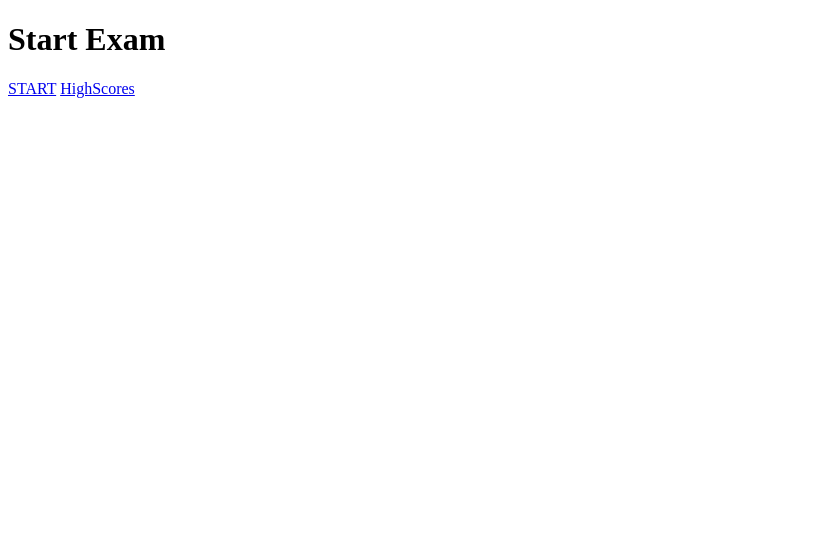
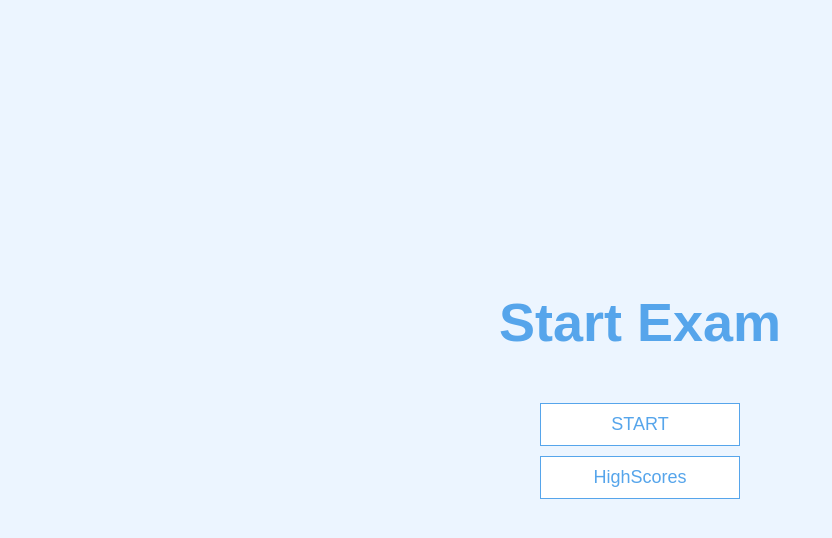
Before and after one commit to demola07/e_Exam, a website: page dist/index.html in a window 1280 px wide. Shown: the whole page, without its empty margins (0-832 px from the left). Drawn offline with Linux system fonts and the light colour scheme; the site is published under a folder, as on GitHub Pages, so addresses that start at the root find nothing.

Commit message:
Fixed broken links in html files

```diff
--- a/dist/index.html
+++ b/dist/index.html
@@ -5,14 +5,14 @@
     <meta name="viewport" content="width=device-width, initial-scale=1.0" />
     <meta http-equiv="X-UA-Compatible" content="ie=edge" />
     <title>e_Exam</title>
-    <link rel="stylesheet" href="/app.css" />
+    <link rel="stylesheet" href="app.css" />
   </head>
   <body>
     <div class="container">
       <div id="home" class="flex-center flex-column">
         <h1>Start Exam</h1>
-        <a class="btn" href="/game.html">START</a>
-        <a class="btn" href="/highscores.html">HighScores</a>
+        <a class="btn" href="game.html">START</a>
+        <a class="btn" href="highscores.html">HighScores</a>
       </div>
     </div>
   </body>
```
Also changed, not shown: dist/end.html (+1 -1 lines).
